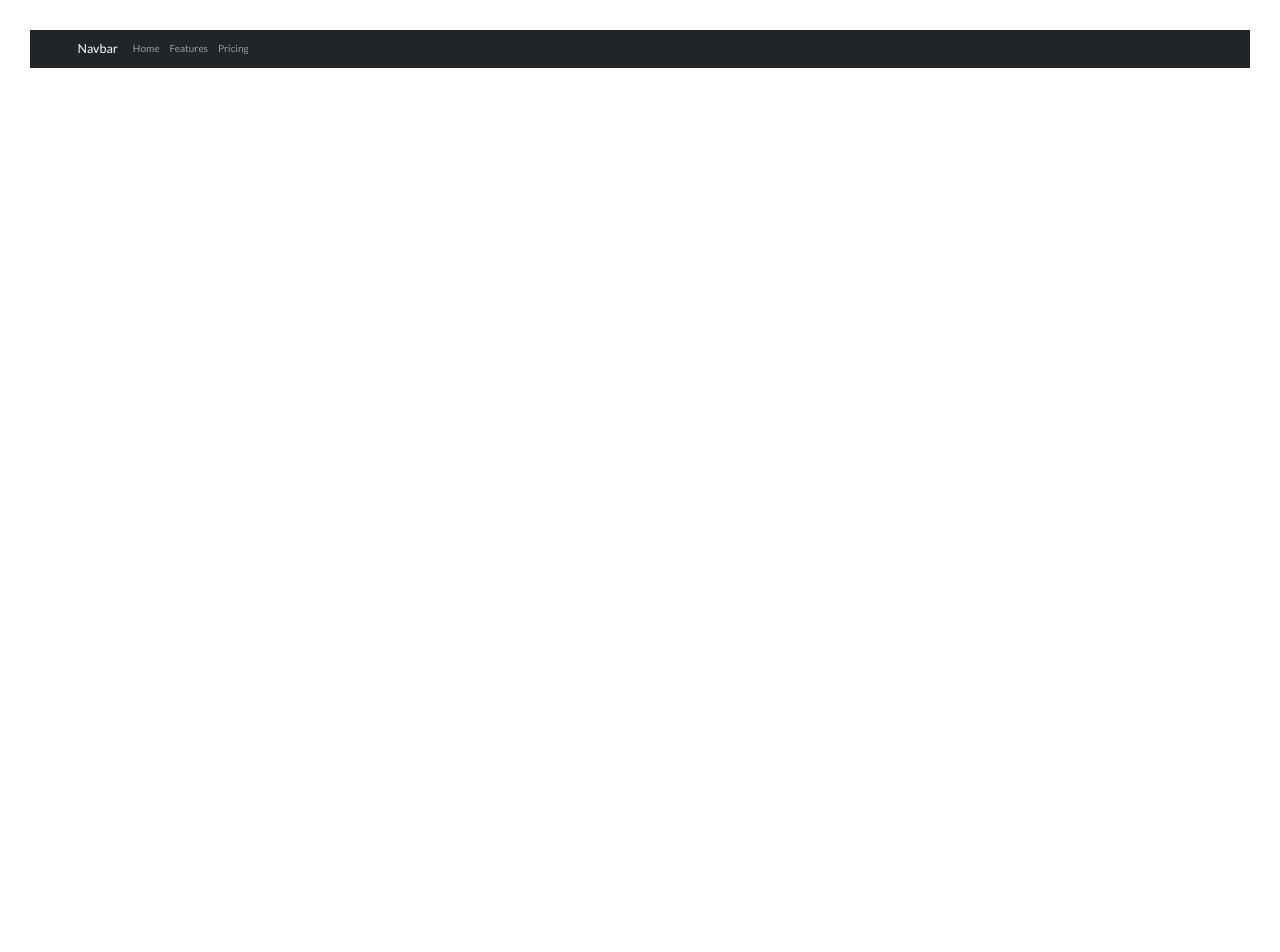
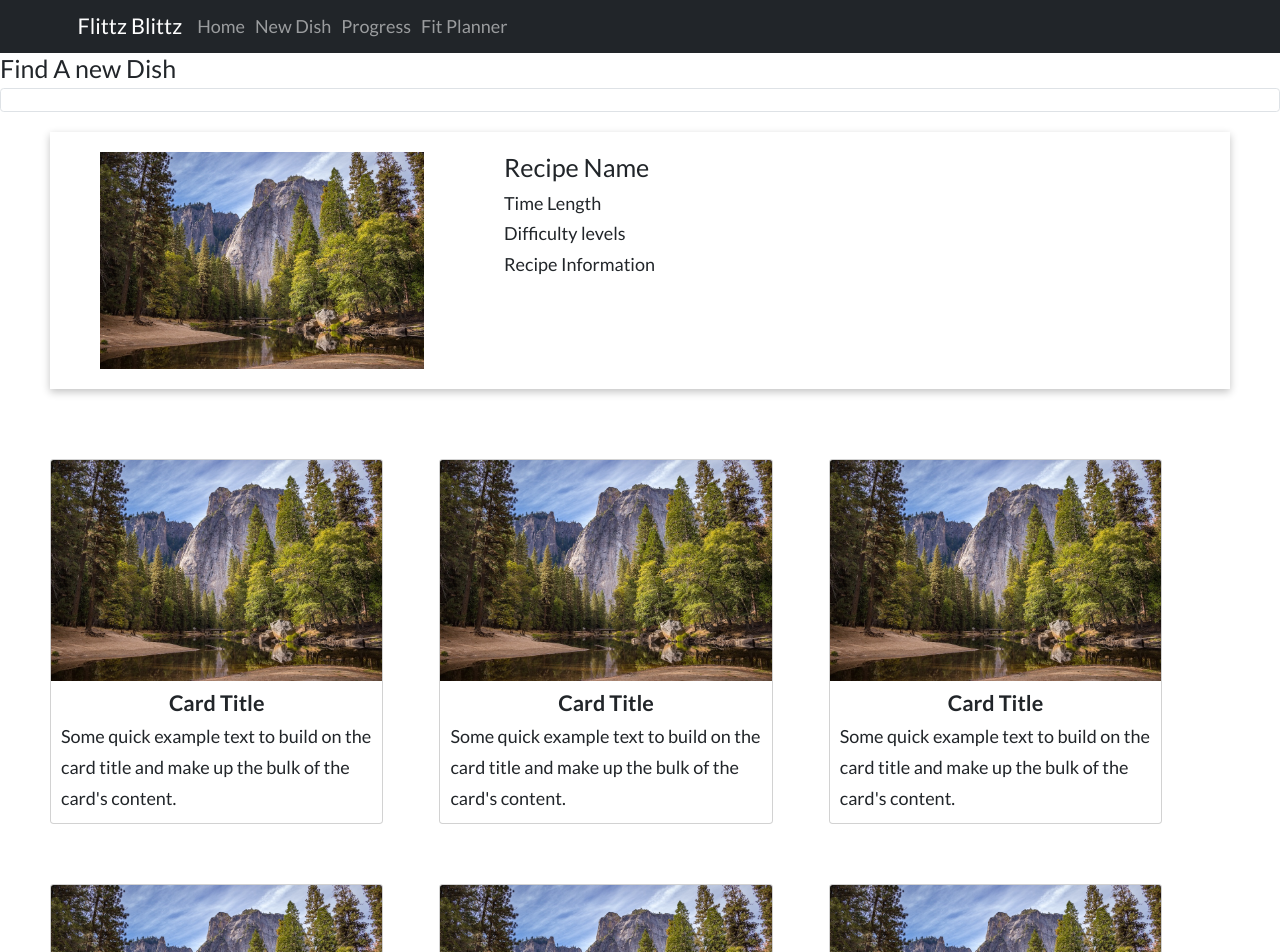
Before and after one commit to EChilin5/blitfitz, a React (Create React App) app in the folder frontend/: page /dish in a window 1280 px wide. Shown: the top 952 px of the page. Before the commit the page ends 800 px from the top, so only its background shows below. Built offline with nearby package versions, Linux system fonts and the light colour scheme.

Commit message:
recipe section initial design

```diff
--- a/frontend/src/NavigationBar.js
+++ b/frontend/src/NavigationBar.js
@@ -4,6 +4,7 @@ import Nav from "react-bootstrap/Nav";
 import Navbar from "react-bootstrap/Navbar";
 import { BrowserRouter as Router, Routes, Route, Link } from "react-router-dom";
 import HomePage from "./pages/HomePage";
+import RecipePage from "./pages/RecipePage";
 
 const NavigationBar = () => {
   return (
@@ -11,18 +12,20 @@ const NavigationBar = () => {
       <Router>
         <Navbar bg="dark" data-bs-theme="dark">
           <Container>
-            <Navbar.Brand href="#home">Navbar</Navbar.Brand>
+            <Navbar.Brand href="#home">Flittz Blittz</Navbar.Brand>
             <Nav className="me-auto">
               <Nav.Link as={Link} to={"/"}>
                 Home
               </Nav.Link>
-              <Nav.Link href="#features">Features</Nav.Link>
-              <Nav.Link href="#pricing">Pricing</Nav.Link>
+              <Nav.Link href="/dish">New Dish</Nav.Link>
+              <Nav.Link href="#pricing">Progress</Nav.Link>
+              <Nav.Link href="#pricing">Fit Planner</Nav.Link>
             </Nav>
           </Container>
         </Navbar>
         <Routes>
           <Route path="/" element={<HomePage />} />
+          <Route path="/dish" element={<RecipePage />} />
         </Routes>
       </Router>
     </div>
--- /dev/null
+++ b/frontend/src/components/RecipeComponents/MainRecipeCard.js
@@ -0,0 +1,22 @@
+import React from "react";
+import natOne from "../../sass/img/nat-1-large.jpg";
+
+const MainRecipeCard = () => {
+  return (
+    <div>
+      <div className="main-recipe-card">
+        <div className="main-recipe-card-left">
+          <img src={natOne} alt="" />
+        </div>
+        <div className="main-recipe-card-right">
+          <h3>Recipe Name</h3>
+          <div> Time Length</div>
+          <div>Difficulty levels</div>
+          <div> Recipe Information </div>
+        </div>
+      </div>
+    </div>
+  );
+};
+
+export default MainRecipeCard;
--- /dev/null
+++ b/frontend/src/components/RecipeComponents/RecipeCard.js
@@ -0,0 +1,22 @@
+import React from "react";
+import Card from "react-bootstrap/Card";
+import natOne from "../../sass/img/nat-1-large.jpg";
+
+const RecipeCard = () => {
+  return (
+    <div>
+      <Card>
+        <Card.Img variant="top" src={natOne} />
+        <Card.Body>
+          <Card.Title className="u-center-text">Card Title</Card.Title>
+          <Card.Text>
+            Some quick example text to build on the card title and make up the
+            bulk of the card's content.
+          </Card.Text>
+        </Card.Body>
+      </Card>
+    </div>
+  );
+};
+
+export default RecipeCard;
--- /dev/null
+++ b/frontend/src/pages/RecipePage.js
@@ -0,0 +1,32 @@
+import React from "react";
+import Form from "react-bootstrap/Form";
+import MainRecipeCard from "../components/RecipeComponents/MainRecipeCard";
+import RecipeCard from "../components/RecipeComponents/RecipeCard";
+
+const RecipePage = () => {
+  const test = [1, 2, 3, 4, 5, 6];
+
+  return (
+    <div>
+      <h1>Find A new Dish</h1>
+      <Form.Control
+        type="text"
+        id="inputPassword5"
+        aria-describedby="passwordHelpBlock"
+      />
+      <MainRecipeCard />
+      <div className="recipe-card-section">
+        {test.map((recipes) => {
+          return (
+            <div className="recipe-card-individual" key={recipes}>
+              {" "}
+              <RecipeCard />{" "}
+            </div>
+          );
+        })}
+      </div>
+    </div>
+  );
+};
+
+export default RecipePage;
--- a/frontend/src/sass/base/_typography.scss
+++ b/frontend/src/sass/base/_typography.scss
@@ -3,8 +3,18 @@ body{
     font-weight: 400;
     /* font-size: 16px; */
     line-height: 1.7;
-    padding: 3rem;
+    // padding: 3rem;
 
+}
+
+
+.navbar{
+    font-size: $default-font-size;
+
+    &-brand{
+        font-size: $default-font-size*1.2;
+
+    }
 }
 
 .galleryheader{
--- a/frontend/src/sass/main.scss
+++ b/frontend/src/sass/main.scss
@@ -15,3 +15,4 @@
 
 
 @import "pages/home";
+@import "pages/recipe.scss"
--- /dev/null
+++ b/frontend/src/sass/pages/recipe.scss
@@ -0,0 +1,48 @@
+.card{
+    font-size: $default-font-size;
+    width: calc(100/3) *1rem;
+    margin-bottom: $gutter-horizontal;
+
+
+
+    &-title{
+        font-size: $default-font-size * 1.2;
+        font-weight: 700;
+
+    }
+}
+
+.recipe-card-section{
+    display: flex;
+    flex-wrap: wrap;
+    padding: 5rem 5rem;
+
+}
+
+.recipe-card-individual{
+    flex-basis: 33%;
+}
+
+.main-recipe-card{
+    display: flex;
+    flex-wrap: wrap;
+    padding: 2rem 5rem;
+    margin: 2rem 5rem;
+    box-shadow: rgba(0, 0, 0, 0.24) 0px 3px 8px;
+
+    &-left{
+        flex-basis: 30%;
+        margin-right:$gutter-vertical ;
+        img{
+            width: 100%;
+        }
+    }
+    &-right{
+        flex-basis: 60%;
+        font-size: $default-font-size;
+
+        h3{
+            font-size: $default-font-size *1.4;
+        }
+    }
+}
```
